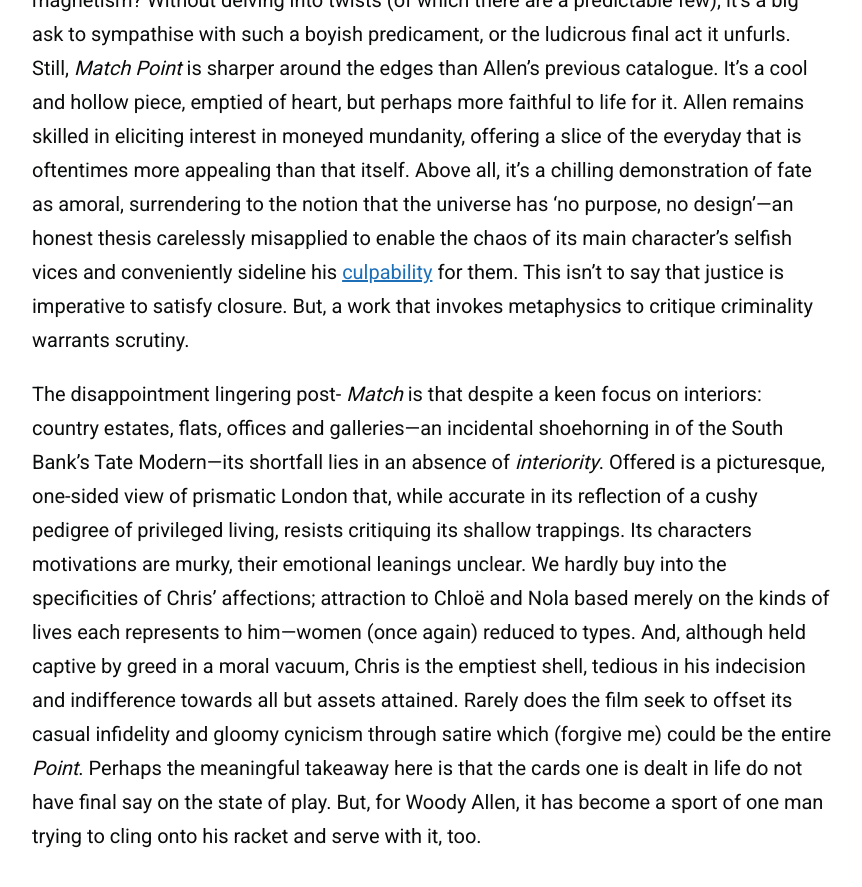
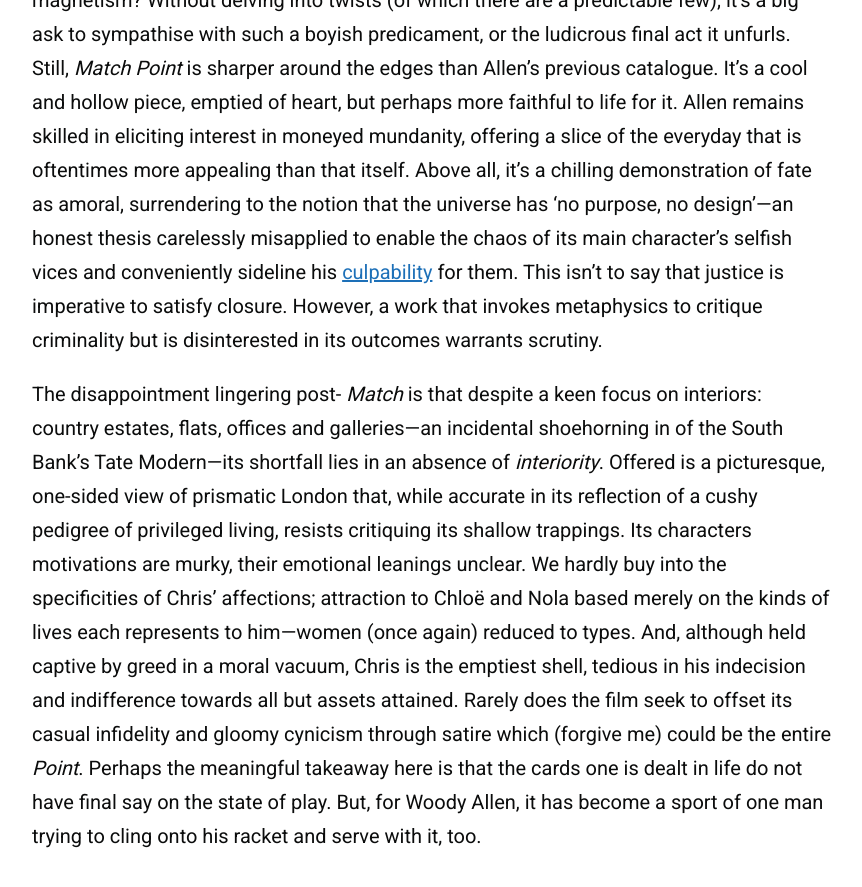
Before and after one commit to zoeurl/zoedowney.github.io, a Jekyll site: the page built from _posts/2024-2-22-match-point.md, in a window 1280 px wide and 900 px high, scrolled down 2899 px. Shown: the top 887 px of the window, without its empty margins (208-1070 px from the left). Built offline with Jekyll 4.4.1, drawn with Linux system fonts in a browser that asks for light colours.

Commit message:
Update 2024-2-22-match-point.md

```diff
--- a/_posts/2024-2-22-match-point.md
+++ b/_posts/2024-2-22-match-point.md
@@ -21,6 +21,6 @@
 
 It’s a relief to witness a Woody Allen leading man who isn’t doing his most earnest impression of the director. Even so, comparisons can be made with Michael Caine’s neurotic slash lovesick Elliot in the earlier feature _Hannah and Her Sisters_. Similarly, Chris finds himself love-stricken with a taken woman: Tom’s fiancée, sultry out-of-work actor Nola Rice (Scarlett Johansson). An American divorcée in the manner of Wallis Simpson, Nola fails to win the approval of the stuck-up Hewitts. Indeed, while Chris plays tennis with ease, Nola dabbles with ping-pong and resides on the losing side of the social ‘net’. Despite having already gained an ‘in’ with Chloë, Chris’ next move is to seduce Nola. It’s an inexplicable play that could render his final hand overdrawn, but he cannot resist pulling another card from the deck.
 
-It is on this essential, but tiresome, male conflict that _Match Point_ rests: does our protagonist choose wealth, standing and security tethered to a lukewarm coupling, or sacrifice it all for a less fortunate woman who tempts him via her sirenesque, sexual magnetism? Without delving into twists (of which there are a predictable few), it's a big ask to sympathise with such a boyish predicament, or the ludicrous final act it unfurls. Still, _Match Point_ is sharper around the edges than Allen’s previous catalogue. It’s a cool and hollow piece, emptied of heart, but perhaps more faithful to life for it. Allen remains skilled in eliciting interest in moneyed mundanity, offering a slice of the everyday that is oftentimes more appealing than that itself. Above all, it’s a chilling demonstration of fate as amoral, surrendering to the notion that the universe has ‘no purpose, no design’—an honest thesis carelessly misapplied to enable the chaos of its main character’s selfish vices and conveniently sideline his [culpability](https://www.theguardian.com/film/2023/sep/08/woody-allen-venice-applause-metoo) for them. This isn't to say that justice is imperative to satisfy closure. But, a work that invokes metaphysics to critique criminality warrants scrutiny.
+It is on this essential, but tiresome, male conflict that _Match Point_ rests: does our protagonist choose wealth, standing and security tethered to a lukewarm coupling, or sacrifice it all for a less fortunate woman who tempts him via her sirenesque, sexual magnetism? Without delving into twists (of which there are a predictable few), it's a big ask to sympathise with such a boyish predicament, or the ludicrous final act it unfurls. Still, _Match Point_ is sharper around the edges than Allen’s previous catalogue. It’s a cool and hollow piece, emptied of heart, but perhaps more faithful to life for it. Allen remains skilled in eliciting interest in moneyed mundanity, offering a slice of the everyday that is oftentimes more appealing than that itself. Above all, it’s a chilling demonstration of fate as amoral, surrendering to the notion that the universe has ‘no purpose, no design’—an honest thesis carelessly misapplied to enable the chaos of its main character’s selfish vices and conveniently sideline his [culpability](https://www.theguardian.com/film/2023/sep/08/woody-allen-venice-applause-metoo) for them. This isn't to say that justice is imperative to satisfy closure. However, a work that invokes metaphysics to critique criminality but is disinterested in its outcomes warrants scrutiny.
 
 The disappointment lingering post- _Match_ is that despite a keen focus on interiors: country estates, flats, offices and galleries—an incidental shoehorning in of the South Bank’s Tate Modern—its shortfall lies in an absence of _interiority_. Offered is a picturesque, one-sided view of prismatic London that, while accurate in its reflection of a cushy pedigree of privileged living, resists critiquing its shallow trappings. Its characters motivations are murky, their emotional leanings unclear. We hardly buy into the specificities of Chris’ affections; attraction to Chloë and Nola based merely on the kinds of lives each represents to him—women (once again) reduced to types. And, although held captive by greed in a moral vacuum, Chris is the emptiest shell, tedious in his indecision and indifference towards all but assets attained. Rarely does the film seek to offset its casual infidelity and gloomy cynicism through satire which (forgive me) could be the entire _Point_. Perhaps the meaningful takeaway here is that the cards one is dealt in life do not have final say on the state of play. But, for Woody Allen, it has become a sport of one man trying to cling onto his racket and serve with it, too.
```
